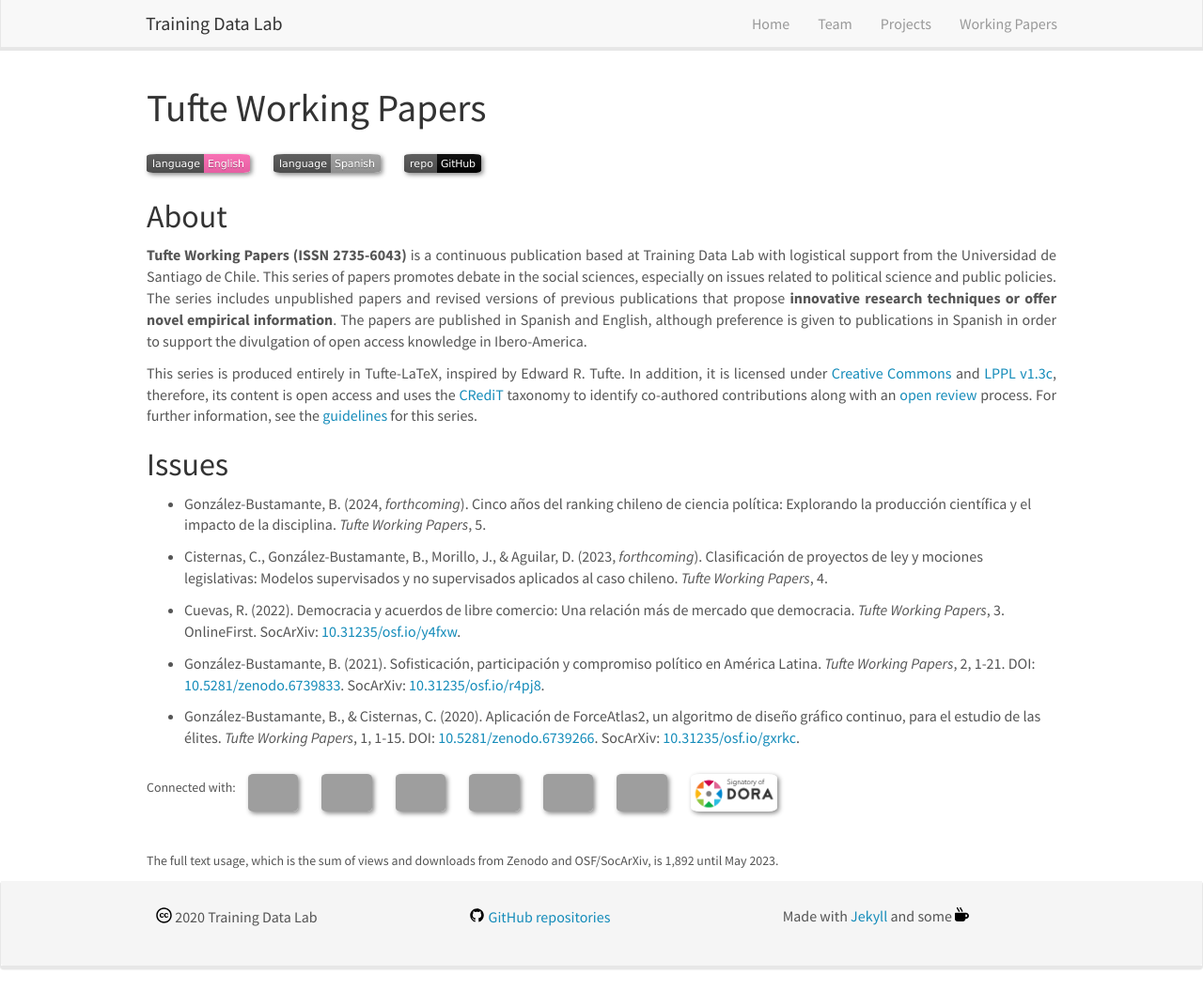
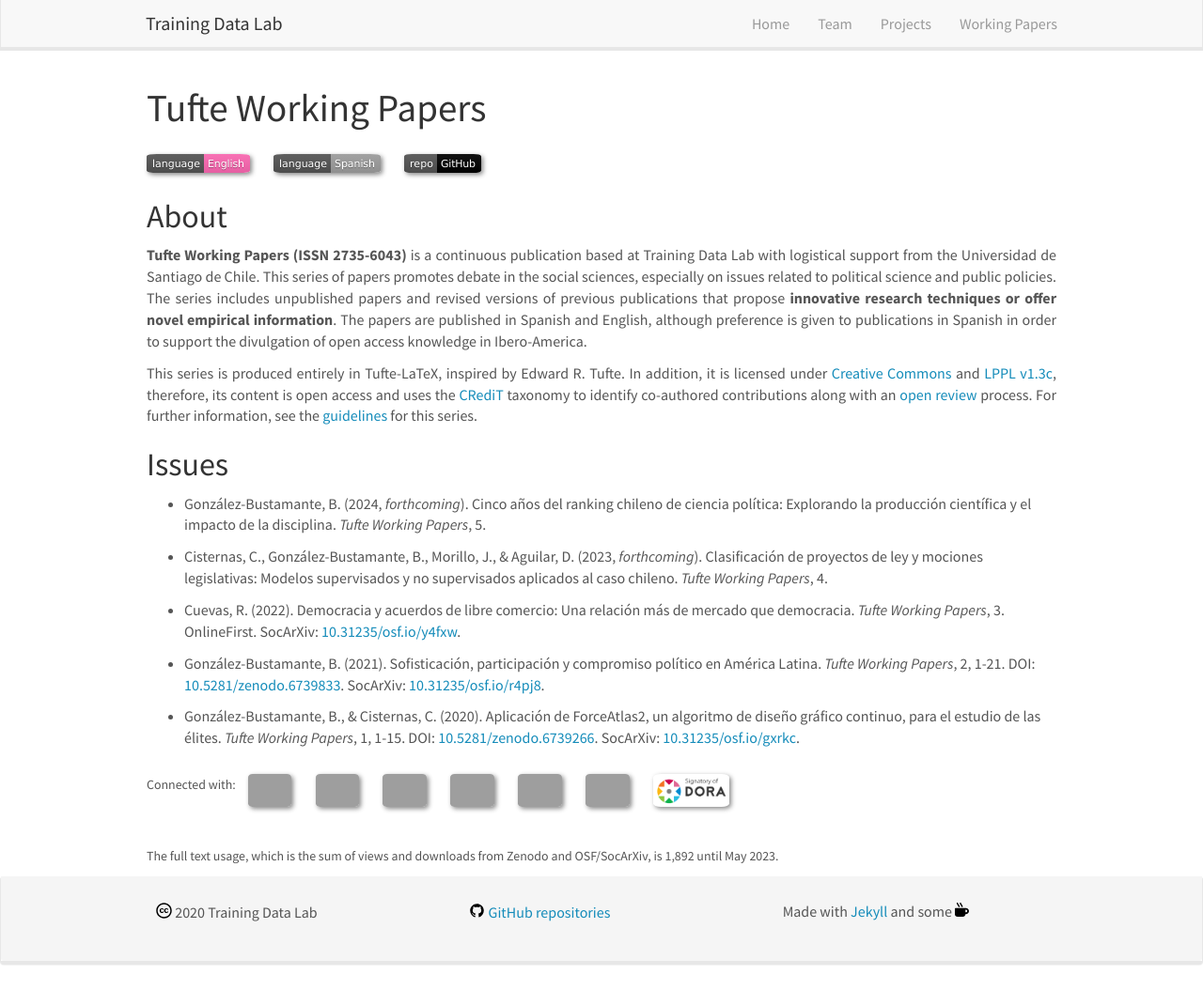
Before and after one commit to training-datalab/old-training-datalab.com, a Jekyll site: the page built from _pages/tufte-working-papers.md, in a window 1280 px wide and 1054 px high. Shown: the whole window at 94% size. Built offline with Jekyll 4.4.1, drawn with Linux system fonts in a browser that asks for light colours; nearby versions of some CDN libraries.

Commit message:
Update tufte-working-papers.md

```diff
--- a/_pages/tufte-working-papers.md
+++ b/_pages/tufte-working-papers.md
@@ -30,7 +30,7 @@
 <br />
 
 <figure class="fourth">
-  <small>Connected with:</small> &nbsp;&nbsp; <img src="{{ site.url }}{{ site.baseurl }}/images/logos/latindex.png" style="height: 40px"> <img src="{{ site.url }}{{ site.baseurl }}/images/logos/zenodo.png" style="height: 40px"> <img src="{{ site.url }}{{ site.baseurl }}/images/logos/openaire.jpg" style="height: 40px"> <img src="{{ site.url }}{{ site.baseurl }}/images/logos/socarxiv.jpg" style="height: 40px"> <img src="{{ site.url }}{{ site.baseurl }}/images/logos/orcid.png" style="height: 40px"> <img src="{{ site.url }}{{ site.baseurl }}/images/logos/cc.png" style="height: 40px"> <img src="{{ site.url }}{{ site.baseurl }}/images/logos/dora.png" style="height: 40px">
+  <small>Connected with:</small> &nbsp;&nbsp; <img src="{{ site.url }}{{ site.baseurl }}/images/logos/latindex.png" style="height: 35px"> <img src="{{ site.url }}{{ site.baseurl }}/images/logos/zenodo.png" style="height: 35px"> <img src="{{ site.url }}{{ site.baseurl }}/images/logos/openaire.jpg" style="height: 35px"> <img src="{{ site.url }}{{ site.baseurl }}/images/logos/socarxiv.jpg" style="height: 35px"> <img src="{{ site.url }}{{ site.baseurl }}/images/logos/orcid.png" style="height: 35px"> <img src="{{ site.url }}{{ site.baseurl }}/images/logos/cc.png" style="height: 35px"> <img src="{{ site.url }}{{ site.baseurl }}/images/logos/dora.png" style="height: 35px">
 </figure>
 
 <br />
```
